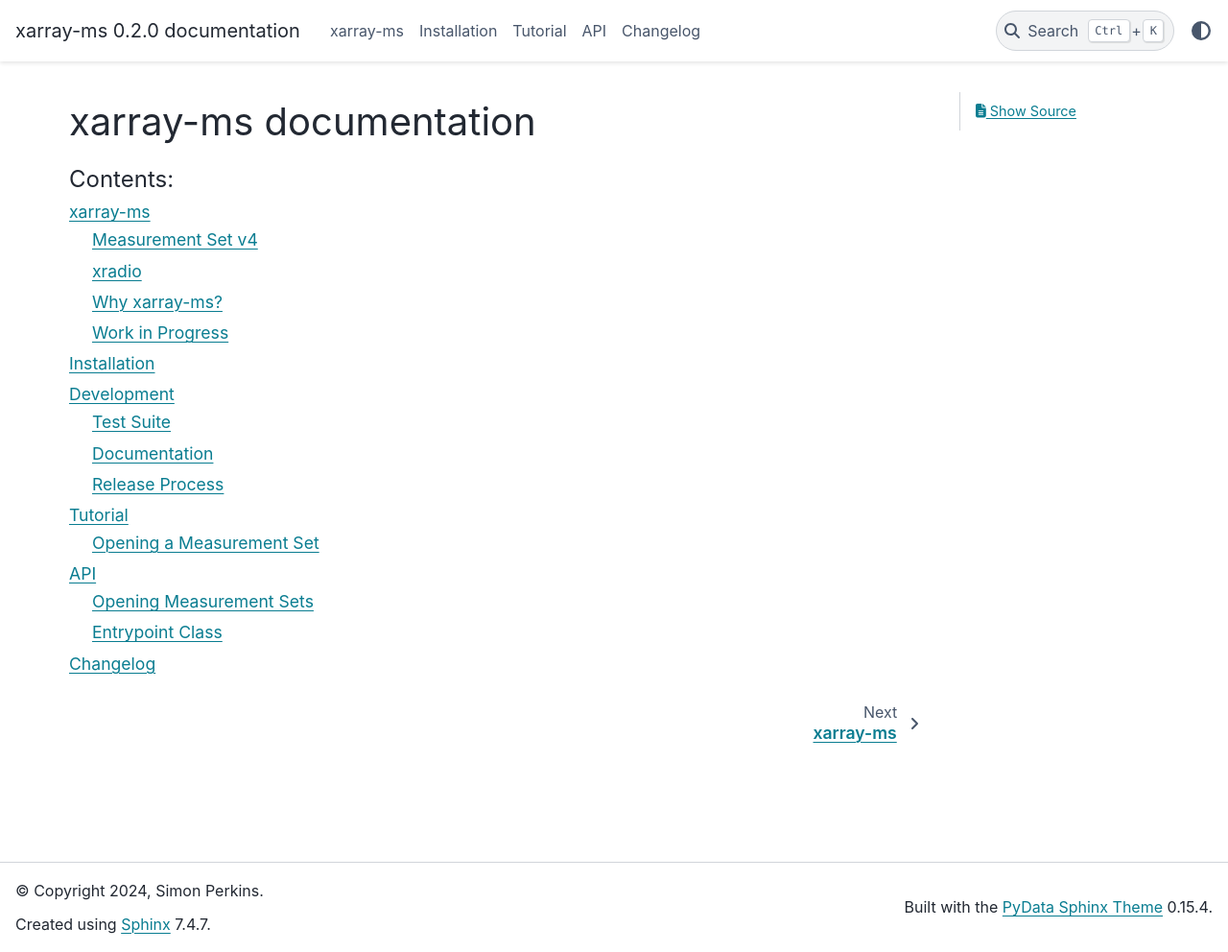
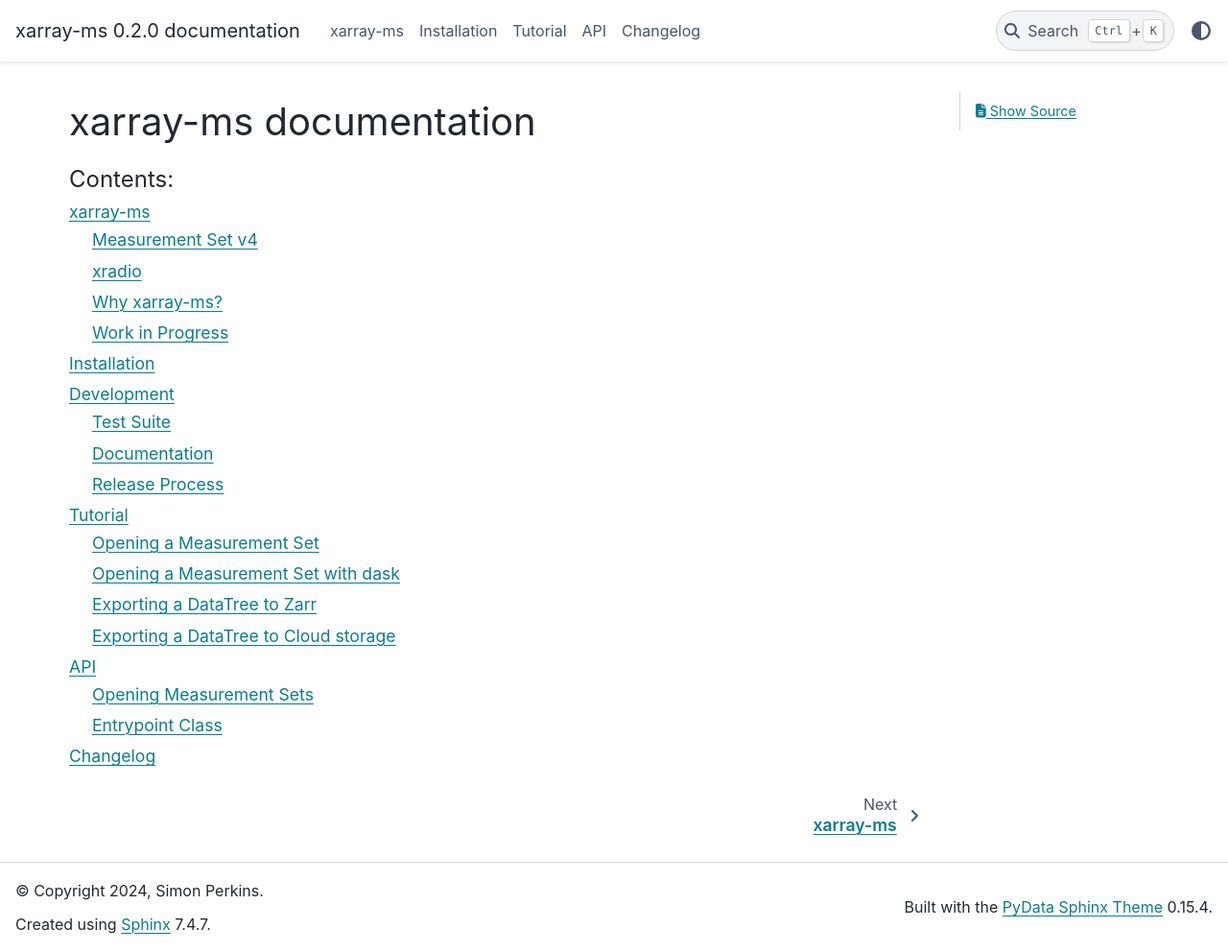
Before and after one commit to ratt-ru/xarray-ms, a Sphinx documentation site: the page built from doc/source/index.rst, in a window 1280 px wide and 992 px high. Shown: the whole window at 96% size. Built offline with Sphinx 7.4.7 and the PyData theme 0.15.4, drawn with Linux system fonts in a browser that asks for light colours; some of the changed lines change nothing that is shown.

Commit message:
Update tutorial

```diff
--- a/doc/source/tutorial.rst
+++ b/doc/source/tutorial.rst
@@ -22,13 +22,15 @@
 -------------------------
 
 As xarray-ms implements an `xarray backend <xarray_backend_>`_,
-it is possible to use the standard :func:`xarray.open_datatree`
+it is possible to use the :func:`xarray.backends.api.open_datatree` function
 to open multiple partitions of a Measurement Set.
 
 .. ipython:: python
   :okwarning:
 
   import xarray_ms
+  import xarray
+  import xarray.testing
   from xarray_ms.testing.simulator import simulate
   from xarray.backends.api import open_datatree
 
@@ -38,16 +40,19 @@
     (4, ("RR", "LL"))])
 
   dt = open_datatree(ms, partition_columns=[
-      "DATA_DESC_ID",
-      "FIELD_ID",
-      "OBSERVATION_ID"])
+      "DATA_DESC_ID", "FIELD_ID", "OBSERVATION_ID"])
 
   dt
+
+.. warning::
+
+  The MSv4 spec is still under development and the arrangement and naming
+  of the DataTree branches is likely to change.
 
 Selecting a subset of the data
 ++++++++++++++++++++++++++++++
 
-By default, :func:`~xarray.backends.api.open_datatree` will return a dataset
+By default, :func:`~xarray.backends.api.open_datatree` will return a datatree
 with a lazy view over the data.
 xarray has extensive functionality for
 `indexing and selecting data <xarray_indexing_and_selecting_>`_.
@@ -62,7 +67,7 @@
   subdt = dt.isel(time=slice(1, 3), baseline=[1, 3, 5], frequency=slice(2, 4))
   subdt
 
-At this point, the DataTree is still lazy -- no Data variables have been loaded
+At this point, the ``subdt`` DataTree is still lazy -- no Data variables have been loaded
 into memory.
 
 Loading a DataTree
@@ -74,3 +79,98 @@
 .. ipython:: python
 
   subdt.load()
+
+Opening a Measurement Set with dask_
+------------------------------------
+
+Generally speaking, observational data will be too large to fit in memory.
+Either portions of the dataset must be selected and loaded, or it must be
+processed in chunks.
+
+Data processing using a chunked storage engine such as dask_
+can be enabled by specifying the ``chunks`` parameter:
+
+.. ipython:: python
+
+  dt = open_datatree(ms, partition_columns=[
+    "DATA_DESC_ID", "FIELD_ID", "OBSERVATION_ID"],
+    chunks={"time": 2, "frequency": 2})
+
+  dt
+
+Per-partition chunking
+++++++++++++++++++++++
+
+Different chunking may be desired, especially when applied to
+different channelisation and polarisation configurations
+
+
+.. ipython:: python
+
+  dt = open_datatree(ms, partition_columns=[
+    "DATA_DESC_ID", "FIELD_ID", "OBSERVATION_ID"],
+    chunks={
+      (("DATA_DESC_ID", 0),): {"time": 2, "frequency": 4},
+      (("DATA_DESC_ID", 1),): {"time": 3, "frequency": 2}})
+
+See the ``chunks`` argument of
+:meth:`xarray_ms.backend.msv2.entrypoint.MSv2PartitionEntryPoint.open_datatree`
+for more information.
+
+
+.. ipython:: python
+
+  dt
+
+
+Exporting a DataTree to Zarr
+----------------------------
+
+zarr_ is a chunked storage format designed for use with distributed file systems.
+Once a DataTree view of the data has been established, it is trivial to export
+this to a zarr_ store.
+
+.. ipython:: python
+  :okwarning:
+
+  import os.path
+  import tempfile
+
+  dt = open_datatree(ms, partition_columns=[
+    "DATA_DESC_ID", "FIELD_ID", "OBSERVATION_ID"],
+    chunks={
+      (("DATA_DESC_ID", 0),): {"time": 2, "frequency": 4},
+      (("DATA_DESC_ID", 1),): {"time": 3, "frequency": 2}})
+
+  zarr_path = f"{tempfile.mkdtemp()}{os.path.sep}test.zarr"
+  dt.to_zarr(zarr_path, consolidated=True, compute=True)
+
+It is then trivial to open this using ``open_datatree``:
+
+.. ipython:: python
+
+  dt2 = open_datatree(zarr_path)
+  xarray.testing.assert_identical(dt, dt2)
+
+
+Exporting a DataTree to Cloud storage
+-------------------------------------
+
+xarray incorporates standard functionality for writing xarray datasets to cloud storage.
+Here we will use the ``s3fs`` package to write to an S3 bucket.
+
+.. ipython:: python
+  :okwarning:
+
+  import s3fs
+  storage_options = {
+    "profile": "ratt-public-data",  # AWS profile in .aws/credentials
+    "client_kwargs": {"region_name": "af-south-1"}
+  }
+  url = "s3://ratt-public-data/scratch"
+  # See https://github.com/pydata/xarray/issues/9514 for consolidated=False
+  dt.to_zarr(url, mode="w", compute=True, consolidated=False, storage_options=storage_options)
+
+See the xarray documentation on
+`Cloud Storage Buckets <https://docs.xarray.dev/en/stable/user-guide/io.html#cloud-storage-buckets_>`_
+for information on interfacing with other cloud providers.
```
